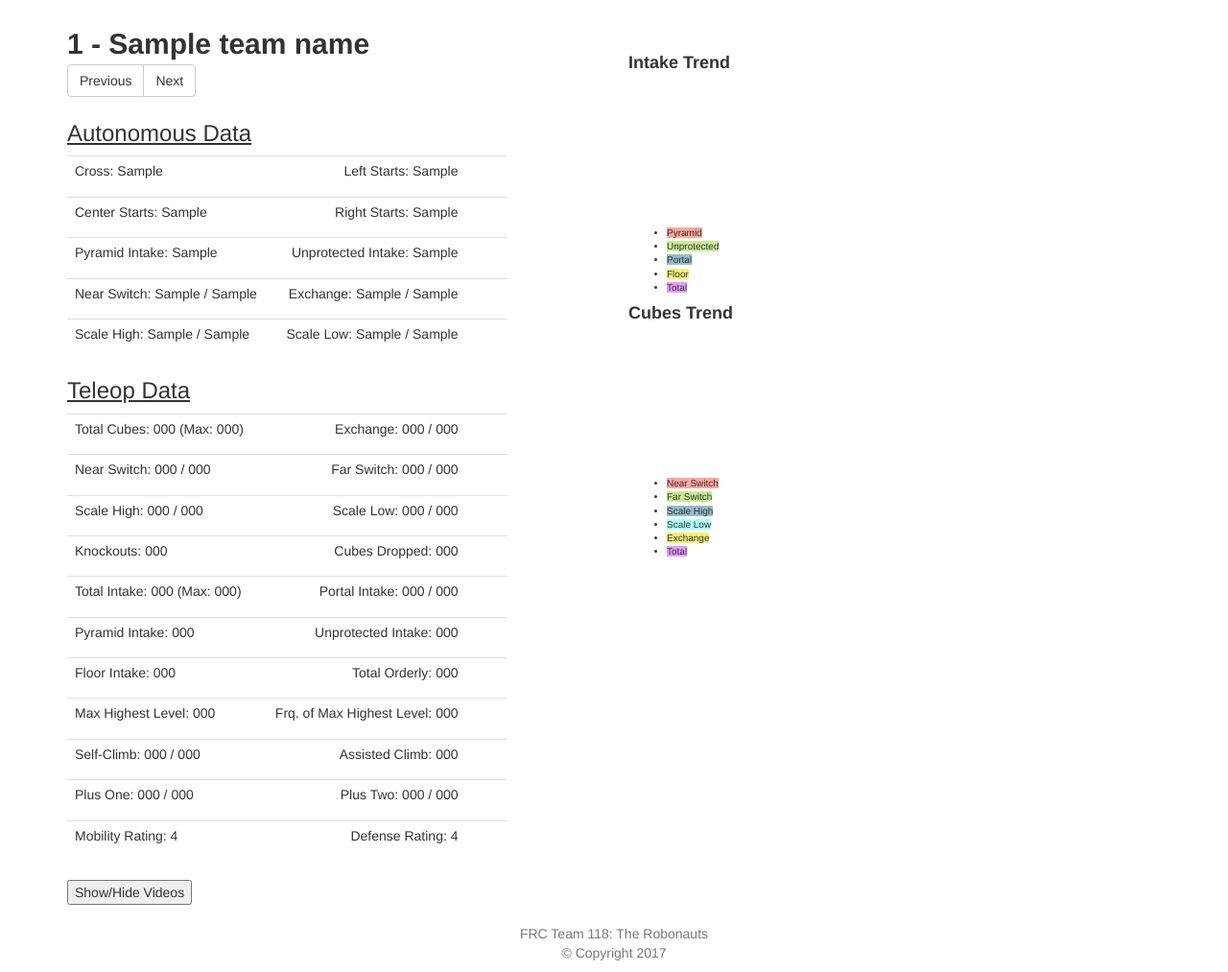
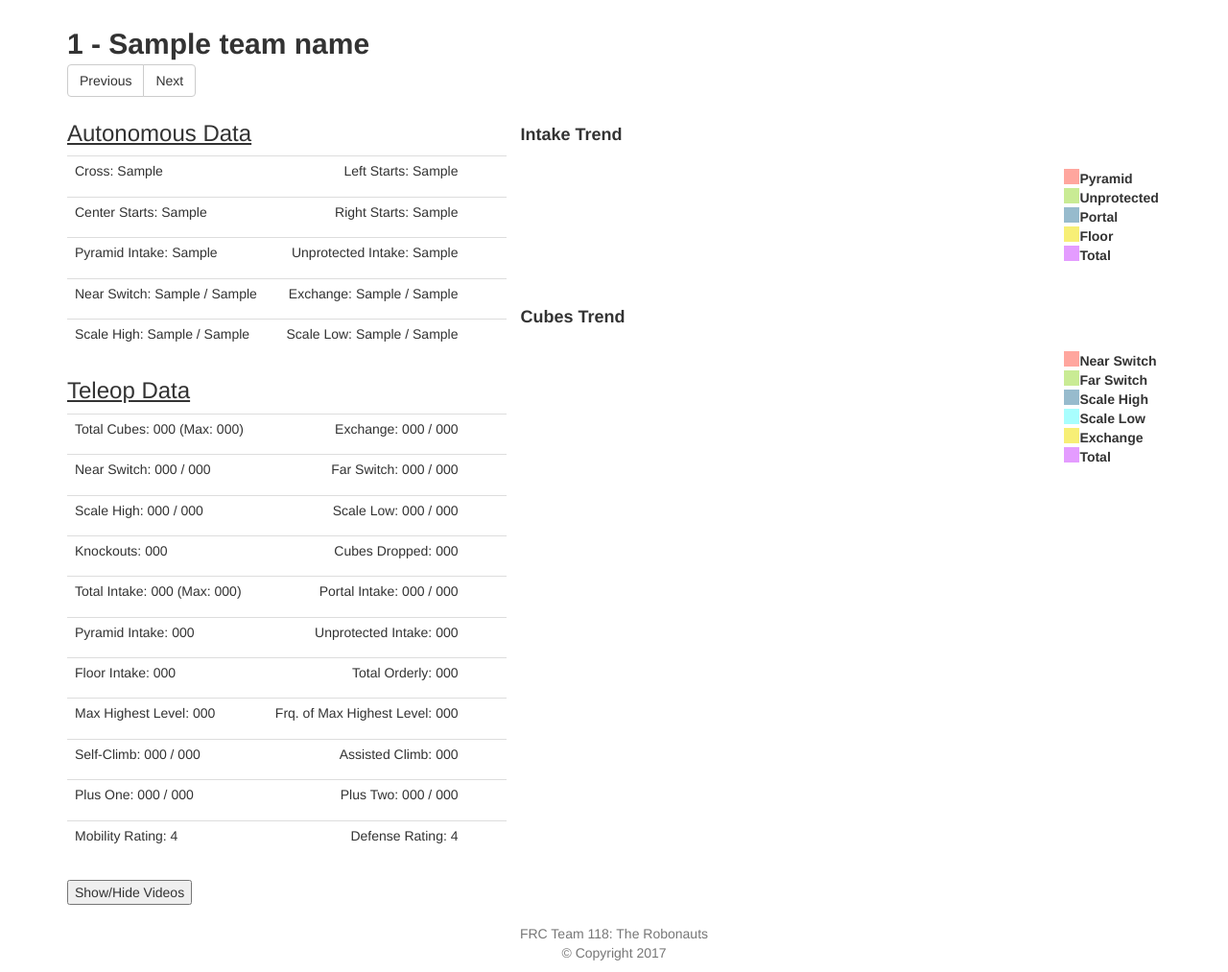
Before and after one commit to ajschoenb/Scouting2018, a Node server app: template views/pages/team.ejs in a window 1280 px wide. Shown: the part 51-1064 px from the top of the page at 96% size. Run offline with Node 20, Linux system fonts and the light colour scheme; the template is opened without the code that fills it: most values are stand-ins (such as "Sample title", 1, 10 or a date in 2020); a map, chart or similar area stays blank; some libraries are stand-ins or nearby versions.

Commit message:
Fixed legends to show color box instead of highlighting

```diff
--- a/views/pages/team.ejs
+++ b/views/pages/team.ejs
@@ -95,64 +95,78 @@
           </tr>
         </table>
       </div>
-      <div class="col-lg-6 col-lg-offset-1 col-md-6 col-md-offset-1 col-sm-offset-0 col-xs-offset-0 col-sm-12 col-xs-12" style="font-size: 10px; top: -60px;">
-        <div>
+      <div class="col-lg-7 col-lg-offset-0 col-md-6 col-md-offset-1 col-sm-offset-0 col-xs-offset-0 col-sm-12 col-xs-12" style="font-size: 14px; top: 15px;">
+        <div class="row">
           <h4><strong>Intake Trend</strong></h4>
-          <canvas id="intake_trend"></canvas>
-          <div id="legend">
-            <ul>
+          <div class="col-lg-9">
+            <canvas id="intake_trend"></canvas>
+          </div>
+          <div class="col-lg-3" id="legend" style="top: 15px;">
+            <ul style="list-style-type: none;">
               <li>
-                <span style="background-color: rgba(255,166,158,1)" />
-                Pyramid
+                <div id="legend_rect" style="float: left; position: relative; width: 16px; height: 16px; background: rgba(255,166,158,1);"></div>
+                <strong>Pyramid</strong>
               </li>
               <li>
-                <span style="background-color: rgba(201,235,148,1)" />
-                Unprotected
+                <!-- <span style="background-color: rgba(201,235,148,1)" /> -->
+                <div id="legend_rect" style="float: left; position: relative; width: 16px; height: 16px; background: rgba(201,235,148,1);"></div>
+                <strong>Unprotected</strong>
               </li>
               <li>
-                <span style="background-color: rgba(151,187,205,1)" />
-                Portal
+                <!-- <span style="background-color: rgba(151,187,205,1)" /> -->
+                <div id="legend_rect" style="float: left; position: relative; width: 16px; height: 16px; background: rgba(151,187,205,1);"></div>
+                <strong>Portal</strong>
               </li>
               <li>
-                <span style="background-color: rgba(247,239,118,1)" />
-                Floor
+                <!-- <span style="background-color: rgba(247,239,118,1)" /> -->
+                <div id="legend_rect" style="float: left; position: relative; width: 16px; height: 16px; background: rgba(247,239,118,1);"></div>
+                <strong>Floor</strong>
               </li>
               <li>
-                <span style="background-color: rgba(228,156,255,1)" />
-                Total
+                <!-- <span style="background-color: rgba(228,156,255,1)" /> -->
+                <div id="legend_rect" style="float: left; position: relative; width: 16px; height: 16px; background: rgba(228,156,255,1);"></div>
+                <strong>Total</strong>
               </li>
             </ul>
           </div>
         </div>
 
-        <div>
+        <div class="row">
           <h4><strong>Cubes Trend</strong></h4>
-          <canvas id="cubes_trend"></canvas>
-          <div id="legend">
-            <ul>
+          <div class="col-lg-9">
+            <canvas id="cubes_trend"></canvas>
+          </div>
+          <div class="col-lg-3" id="legend" style="top: 15px;">
+            <ul style="list-style: none;">
               <li>
-                <span style="background-color: rgba(255,166,158,1)" />
-                Near Switch
+                <!-- <span style="background-color: rgba(255,166,158,1)" /> -->
+                <div id="legend_rect" style="float: left; position: relative; width: 16px; height: 16px; background: rgba(255,166,158,1);"></div>
+                <strong>Near Switch</strong>
               </li>
               <li>
-                <span style="background-color: rgba(201,235,148,1)" />
-                Far Switch
+                <!-- <span style="background-color: rgba(201,235,148,1)" /> -->
+                <div id="legend_rect" style="float: left; position: relative; width: 16px; height: 16px; background: rgba(201,235,148,1);"></div>
+                <strong>Far Switch</strong>
               </li>
               <li>
-                <span style="background-color: rgba(151,187,205,1)" />
-                Scale High
+                <!-- <span style="background-color: rgba(151,187,205,1)" /> -->
+                <div id="legend_rect" style="float: left; position: relative; width: 16px; height: 16px; background: rgba(151,187,205,1);"></div>
+                <strong>Scale High</strong>
               </li>
               <li>
-                <span style="background-color: rgba(168,254,254,1)" />
-                Scale Low
+                <!-- <span style="background-color: rgba(168,254,254,1)" /> -->
+                <div id="legend_rect" style="float: left; position: relative; width: 16px; height: 16px; background: rgba(168,254,254,1);"></div>
+                <strong>Scale Low</strong>
               </li>
               <li>
-                <span style="background-color: rgba(247,239,118,1)" />
-                Exchange
+                <!-- <span style="background-color: rgba(247,239,118,1)" /> -->
+                <div id="legend_rect" style="float: left; position: relative; width: 16px; height: 16px; background: rgba(247,239,118,1);"></div>
+                <strong>Exchange</strong>
               </li>
               <li>
-                <span style="background-color: rgba(228,156,255,1)" />
-                Total
+                <!-- <span style="background-color: rgba(228,156,255,1)" /> -->
+                <div id="legend_rect" style="float: left; position: relative; width: 16px; height: 16px; background: rgba(228,156,255,1);"></div>
+                <strong>Total</strong>
               </li>
             </ul>
           </div>
```
